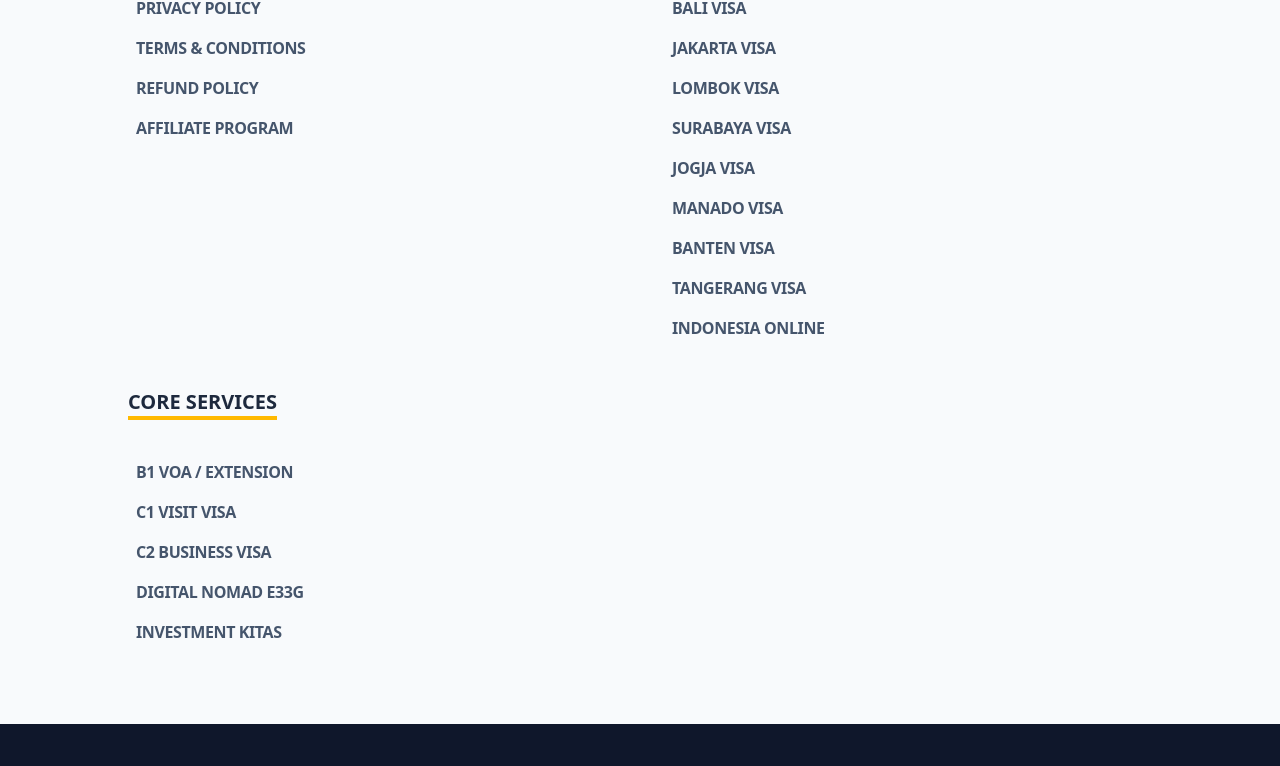
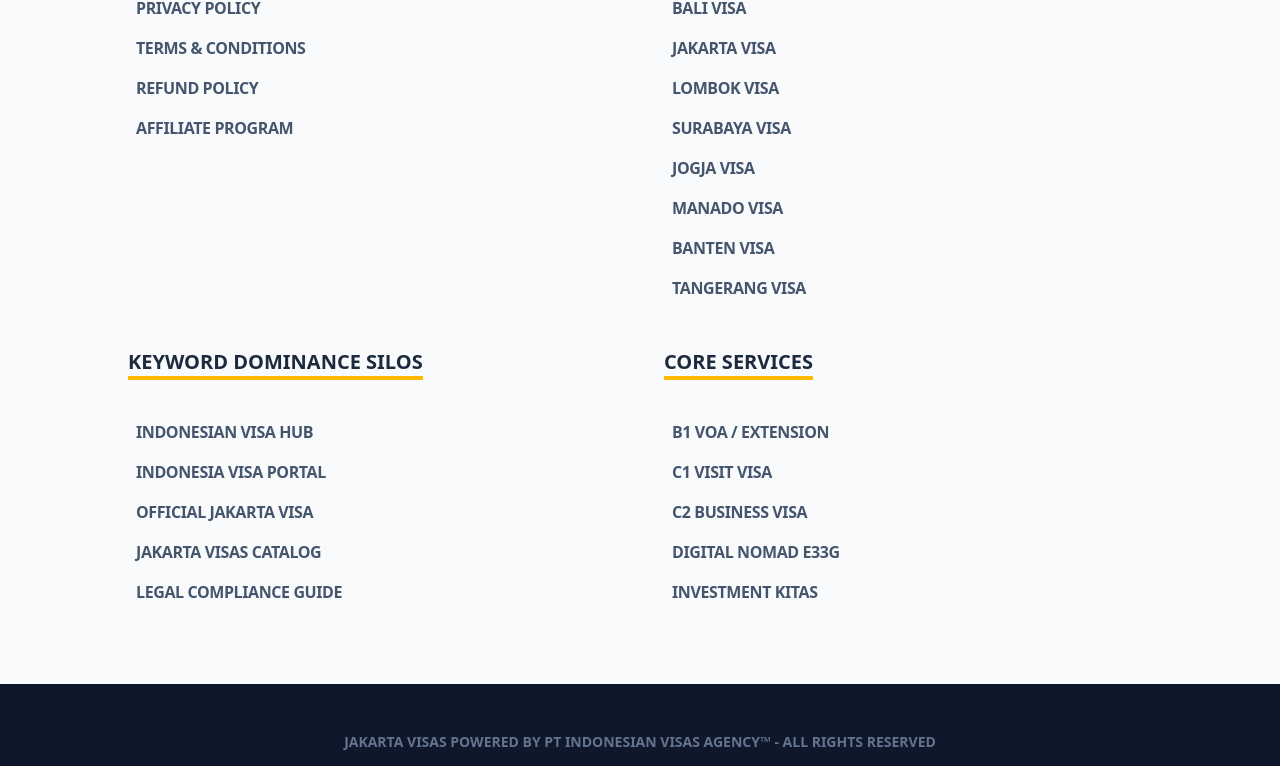
Before and after one commit to damnbayu-droid/JakartaVisa, a Next.js app: page /site-map in a window 1280 px wide. Shown: the part 445-1211 px from the top of the page. Built offline with nearby package versions, Linux system fonts and the light colour scheme.

Commit message:
Sitemap Fix: Included missing keyword silos and updated visual sitemap

```diff
--- a/src/app/site-map/page.tsx
+++ b/src/app/site-map/page.tsx
@@ -31,7 +31,16 @@ const clusters = [
       { name: "Manado Visa", path: "/visa-manado" },
       { name: "Banten Visa", path: "/visa-banten" },
       { name: "Tangerang Visa", path: "/visa-tangerang" },
-      { name: "Indonesia Online", path: "/indonesia-visa" },
+    ]
+  },
+  {
+    name: "Keyword Dominance Silos",
+    links: [
+      { name: "Indonesian Visa Hub", path: "/indonesian-visa" },
+      { name: "Indonesia Visa Portal", path: "/indonesia-visa" },
+      { name: "Official Jakarta Visa", path: "/jakarta-visa" },
+      { name: "Jakarta Visas Catalog", path: "/jakarta-visas" },
+      { name: "Legal Compliance Guide", path: "/visa-jakarta-indonesia" },
     ]
   },
   {
--- a/src/app/sitemap.ts
+++ b/src/app/sitemap.ts
@@ -15,6 +15,7 @@ export default function sitemap(): MetadataRoute.Sitemap {
         '/visa-banten',
         '/visa-tangerang',
         '/indonesia-visa',
+        '/indonesian-visa',
         '/jakarta-visa',
         '/jakarta-visas',
         '/visa-jakarta-indonesia',
```
